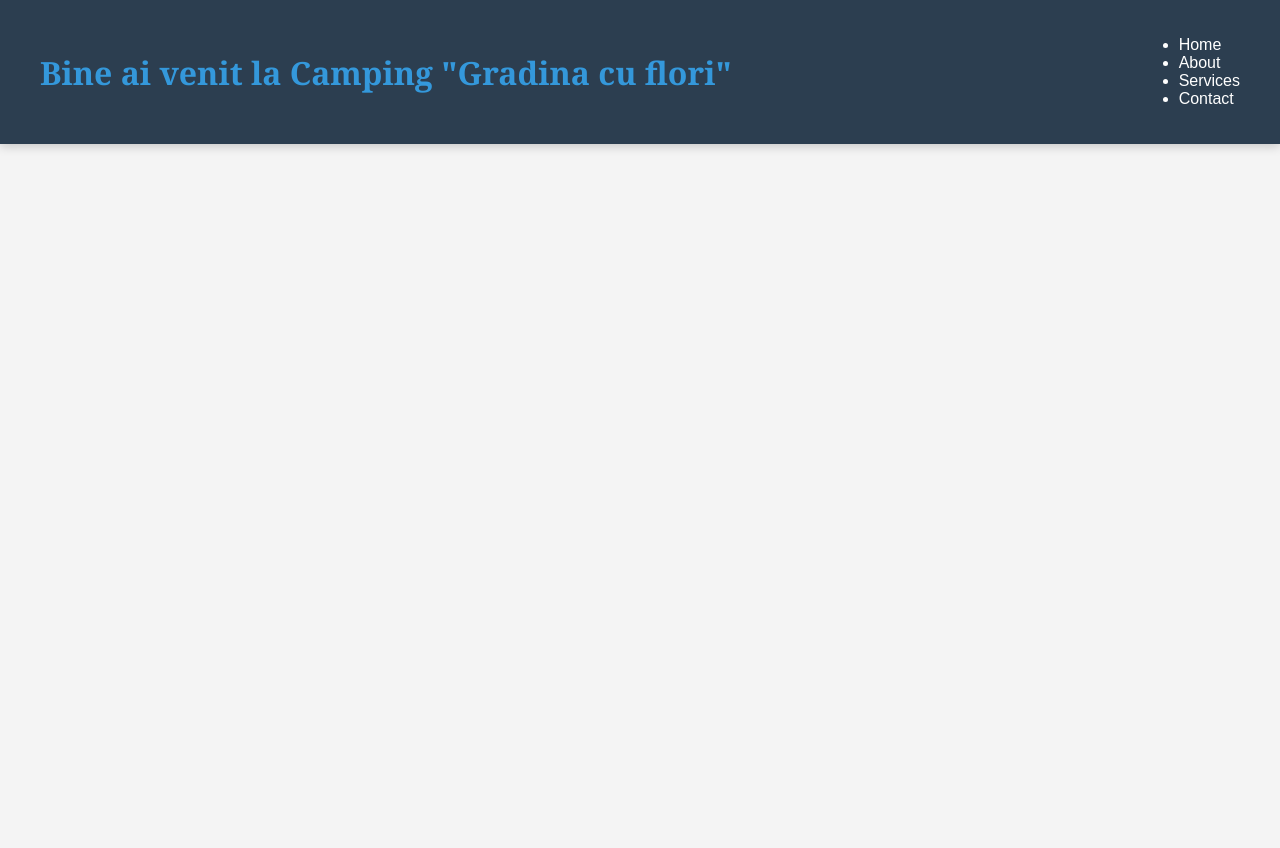
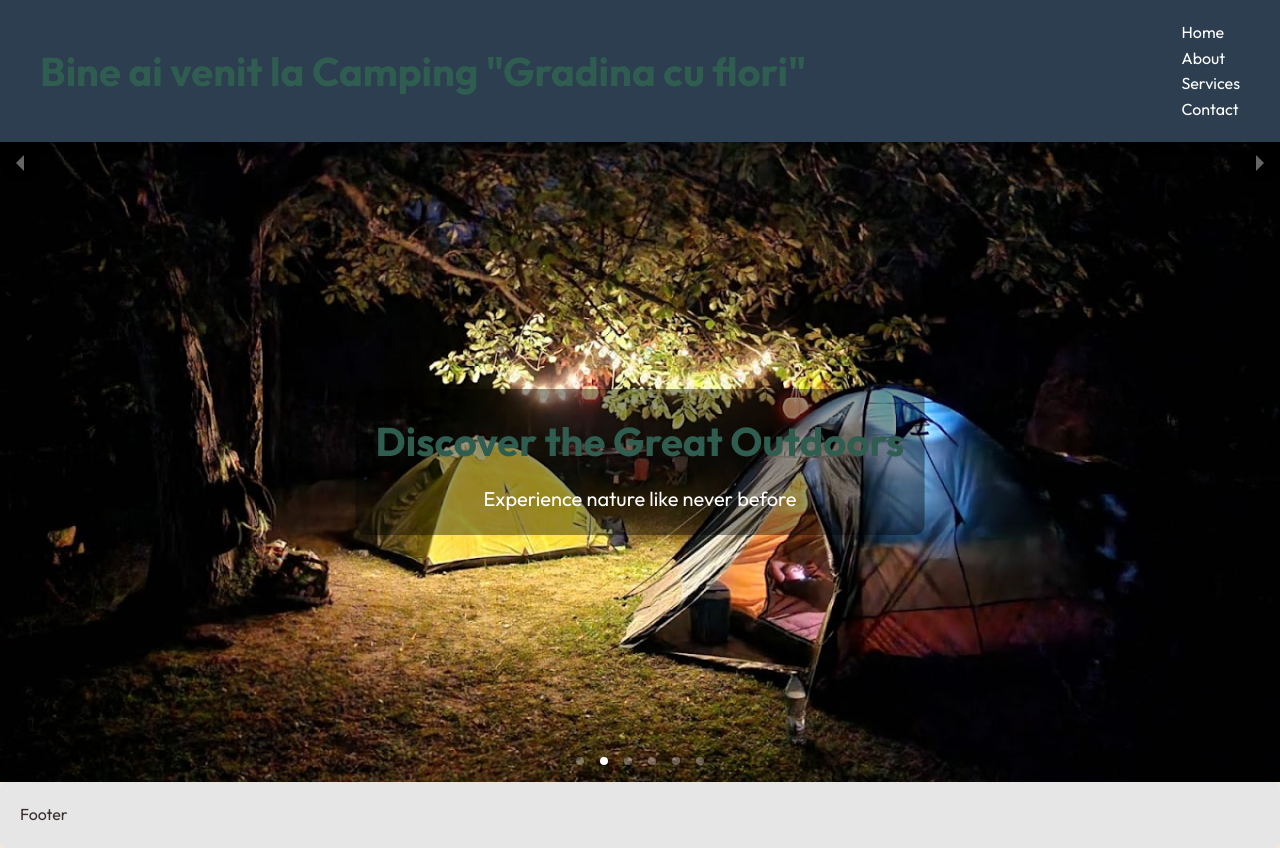
Before and after one commit to CristinaAI22/Camping-React, a React (Create React App) app: page / in a window 1280 px wide. Before the commit the page ends 800 px from the top, so only its background shows below. Built offline with nearby package versions, Linux system fonts and the light colour scheme.

Commit message:
footer si hero, needs install before start

```diff
--- a/package.json
+++ b/package.json
@@ -8,6 +8,7 @@
     "@testing-library/user-event": "^13.5.0",
     "react": "^18.3.1",
     "react-dom": "^18.3.1",
+    "react-responsive-carousel": "^3.2.23",
     "react-scripts": "5.0.1",
     "web-vitals": "^2.1.4"
   },
@@ -34,5 +35,10 @@
       "last 1 firefox version",
       "last 1 safari version"
     ]
+  },
+  "devDependencies": {
+    "@babel/core": "^7.26.0",
+    "@babel/preset-env": "^7.26.0",
+    "@babel/preset-react": "^7.25.9"
   }
 }
--- a/src/App.css
+++ b/src/App.css
@@ -1,58 +1,101 @@
+@import "~react-responsive-carousel/lib/styles/carousel.min.css";
 
+/* Define color variables */
 :root {
-    /* Color Variables */
-    --primary-color: #3498db;       /* Blue */
-    --secondary-color: #2ecc71;     /* Green */
-    --accent-color: #e74c3c;        /* Red */
-    --background-color: #f4f4f4;    /* Light Gray */
-    --text-color: #333333;          /* Dark Gray */
-    --light-text-color: #ffffff;    /* White */
+  --primary-color: #2f5d50;
+  --secondary-color: #5ba4a4;
+  --background-color: #f1e8db;
+  --text-color: #3b2e2e;
+  --accent-color: #d97904;
+  --light-gray: #e6e6e6;
 
-    /* Font Variables */
-    --font-family: 'Arial', sans-serif;
-    --heading-font-family: 'Georgia', serif;
-
-    /* Spacing Variables */
-    --small-spacing: 8px;
-    --medium-spacing: 16px;
-    --large-spacing: 32px;
-
-    /* Border Radius */
-    --border-radius: 4px;
-
-    /* Box Shadow */
-    --box-shadow: 0 4px 8px rgba(0, 0, 0, 0.1);
+  /* Typography */
+  --font-primary: "Outfit", sans-serif;
+  --font-size-base: 16px;
+  --font-size-h1: 40px;
+  --font-size-h2: 32px;
+  --font-size-h3: 24px;
+  --font-size-small: 14px;
 }
 
-  /* Usage Example */
-  body {
-    font-family: var(--font-family);
-    background-color: var(--background-color);
-    color: var(--text-color);
+/* Global reset */
+*,
+*::before,
+*::after {
   margin: 0;
+  padding: 0;
+  box-sizing: border-box;
+}
+
+/* Remove bullets and padding from lists */
+ul,
+ol {
+  list-style: none;
   padding: 0;
 }
 
-  .container {
-    padding: var(--medium-spacing);
-    border-radius: var(--border-radius);
-    box-shadow: var(--box-shadow);
+/* Base body styles */
+body {
+  font-family: var(--font-primary);
+  background-color: var(--background-color);
+  color: var(--text-color);
+  font-size: var(--font-size-base);
+  line-height: 1.6;
 }
 
+/* Headings */
 h1 {
-    font-family: var(--heading-font-family);
+  font-size: var(--font-size-h1);
+  font-weight: bold;
   color: var(--primary-color);
 }
 
-  button {
-    background-color: var(--primary-color);
-    color: var(--light-text-color);
-    padding: var(--medium-spacing);
-    border: none;
-    border-radius: var(--border-radius);
-    cursor: pointer;
+h2 {
+  font-size: var(--font-size-h2);
+  font-weight: 600;
+  color: var(--secondary-color);
 }
 
-  button:hover {
-    background-color: var(--secondary-color);
+h3 {
+  font-size: var(--font-size-h3);
+  font-weight: 500;
+  color: var(--text-color);
 }
+
+/* Button styles */
+.button-primary {
+  background-color: var(--accent-color);
+  color: white;
+  padding: 10px 20px;
+  border: none;
+  border-radius: 4px;
+  font-weight: bold;
+  cursor: pointer;
+  transition: background-color 0.3s ease;
+}
+
+.button-primary:hover {
+  background-color: #b56602; /* Darker shade of accent color */
+}
+
+/* Link styles */
+a {
+  color: var(--secondary-color);
+  text-decoration: none;
+  font-weight: bold;
+}
+
+a:hover {
+  color: var(--accent-color);
+}
+
+/* Additional reusable classes */
+.text-center {
+  text-align: center;
+}
+
+.bg-light-gray {
+  background-color: var(--light-gray);
+  padding: 20px;
+  border-radius: 8px;
+}
--- a/src/App.js
+++ b/src/App.js
@@ -1,10 +1,14 @@
-import './App.css';
-import Header from './components/Header';
+import "./App.css";
+import Header from "./components/Header";
+import { Footer } from "./components/Footer/Footer";
+import { Hero } from "./components/Hero/Hero";
 
 function App() {
   return (
     <div className="App">
-      <Header/>
+      <Header />
+      <Hero />
+      <Footer />
     </div>
   );
 }
--- /dev/null
+++ b/src/components/Footer/Footer.js
@@ -0,0 +1,5 @@
+import React from "react";
+
+export const Footer = () => {
+  return <div className="bg-light-gray">Footer</div>;
+};
--- /dev/null
+++ b/src/components/Hero/Hero.css
@@ -0,0 +1,55 @@
+.hero-section {
+  position: relative;
+  height: 80vh;
+  max-width: 100%;
+  overflow: hidden;
+}
+
+/* Carousel Image Styling */
+.carousel .slide img {
+  height: 80vh;
+  object-fit: cover;
+  width: 100%;
+}
+
+/* Overlay Text */
+.hero-overlay {
+  position: absolute;
+  top: 50%;
+  left: 50%;
+  transform: translate(-50%, -50%);
+  color: #fff;
+  text-align: center;
+  background-color: rgba(0, 0, 0, 0.4);
+  padding: 20px;
+  border-radius: 10px;
+}
+
+.hero-overlay h1 {
+  font-size: 2.5rem;
+  margin-bottom: 10px;
+}
+
+.hero-overlay p {
+  font-size: 1.25rem;
+}
+
+/* Custom arrow styling */
+.carousel .control-prev.control-arrow,
+.carousel .control-next.control-arrow {
+  background: rgba(0, 0, 0, 0.3); /* Slightly transparent black */
+  border-radius: 50%;
+  width: 40px;
+  height: 40px;
+}
+
+.carousel .control-prev.control-arrow:hover,
+.carousel .control-next.control-arrow:hover {
+  background: rgba(0, 0, 0, 0.5);
+}
+
+.carousel .control-prev.control-arrow:before,
+.carousel .control-next.control-arrow:before {
+  font-size: 1.5rem;
+  color: #ffffff;
+}
--- /dev/null
+++ b/src/components/Hero/Hero.js
@@ -0,0 +1,37 @@
+import React from "react";
+import "./Hero.css";
+import { Carousel } from "react-responsive-carousel";
+import image1 from "../../Assets/hero carusel poze/hero-1.jpg";
+import image2 from "../../Assets/hero carusel poze/hero-2.jpg";
+import image3 from "../../Assets/hero carusel poze/hero-3.jpg";
+import image4 from "../../Assets/hero carusel poze/hero-4.jpeg";
+import image5 from "../../Assets/hero carusel poze/hero-5.jpg";
+import image6 from "../../Assets/hero carusel poze/hero-6.jpg";
+
+export const Hero = () => {
+  return (
+    <section className="hero-section">
+      <Carousel
+        autoPlay
+        infiniteLoop
+        showThumbs={false}
+        showStatus={false}
+        showArrows={true}
+        interval={3000}
+        transitionTime={600}
+      >
+        {[image1, image2, image3, image4, image5, image6].map(
+          (imgSrc, index) => (
+            <div key={index}>
+              <img src={imgSrc} alt={`Camping ${index + 1}`} />
+            </div>
+          )
+        )}
+      </Carousel>
+      <div className="hero-overlay">
+        <h1>Discover the Great Outdoors</h1>
+        <p>Experience nature like never before</p>
+      </div>
+    </section>
+  );
+};
```
Also changed, not shown: 1 other file (tests, documents, lock files or other folders). Lines whose indentation alone changed are shown as unchanged.
